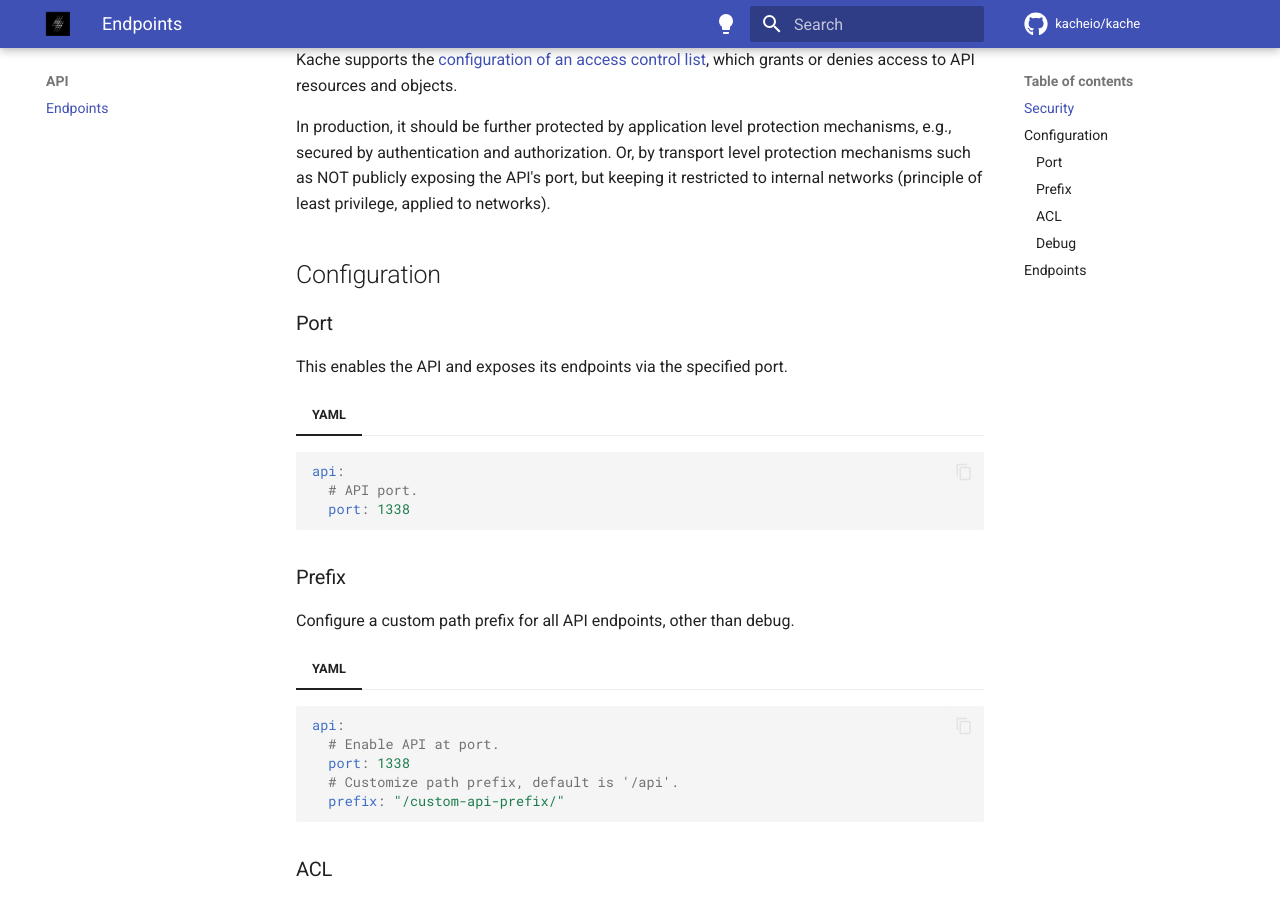
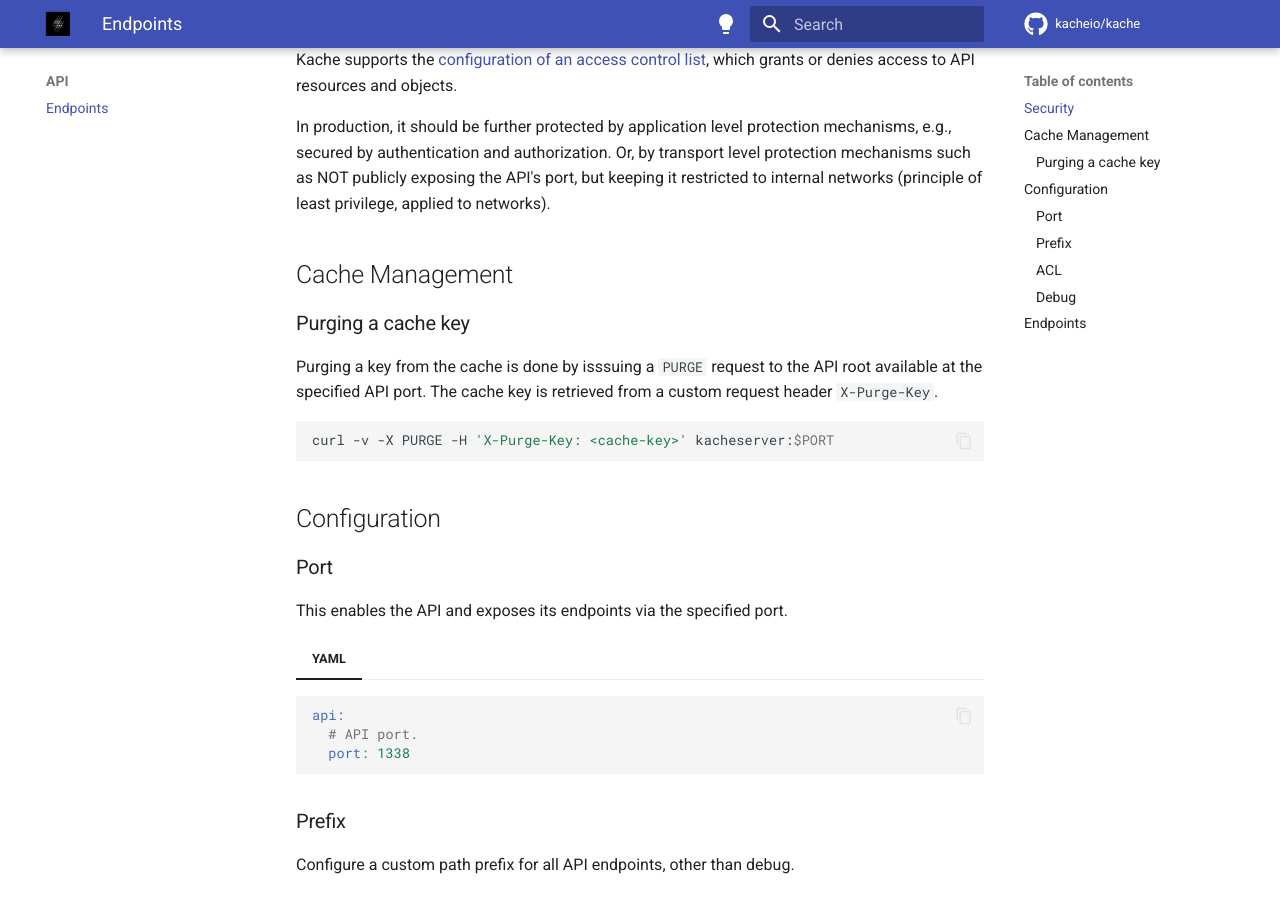
Before and after one commit to kacheio/docs, an MkDocs documentation site: the page built from docs/reference/api_specification.md, in a window 1280 px wide and 900 px high, scrolled down 390 px. Built offline with MkDocs 1.6.1 and Material for MkDocs 9.7.7, drawn with Linux system fonts in a browser that asks for light colours; comment, search, counter and statistics services are not loaded; some of the changed text lies outside the part shown.

Commit message:
Add purge api information (#20)

````diff
--- a/docs/reference/api_specification.md
+++ b/docs/reference/api_specification.md
@@ -9,6 +9,16 @@ Kache supports the [configuration of an access control list](#acl), which grants
 
 In production, it should be further protected by application level protection mechanisms, e.g., secured by authentication and authorization. Or, by transport level protection mechanisms such as NOT publicly exposing the API's port, but keeping it restricted to internal networks (principle of least privilege, applied to networks).
 
+## Cache Management
+
+### Purging a cache key
+
+Purging a key from the cache is done by isssuing a `PURGE` request to the API root available at the
+specified API port. The cache key is retrieved from a custom request header `X-Purge-Key`.
+
+``` sh
+curl -v -X PURGE -H 'X-Purge-Key: <cache-key>' kacheserver:$PORT
+```
 
 ## Configuration
 
````
Also changed, not shown: other parts of docs/reference/api_specification.md (+1 -1 lines).
